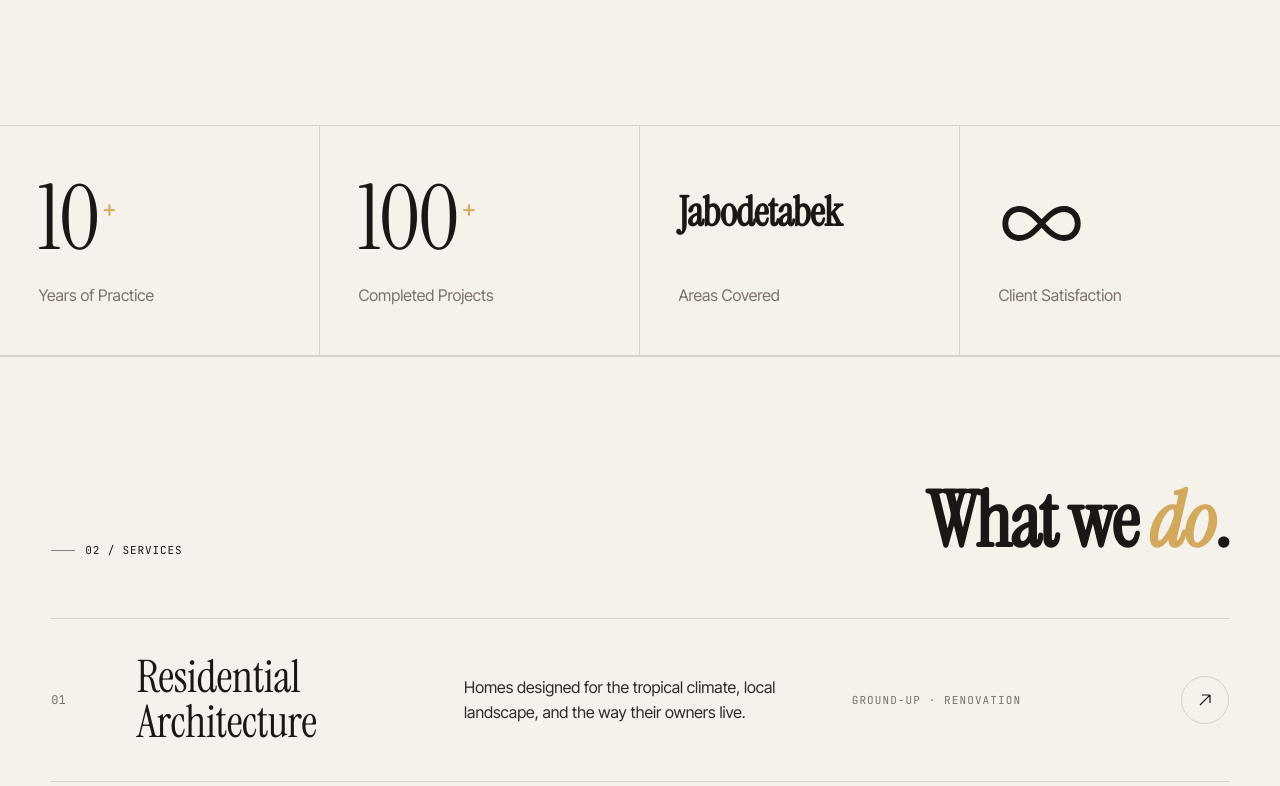
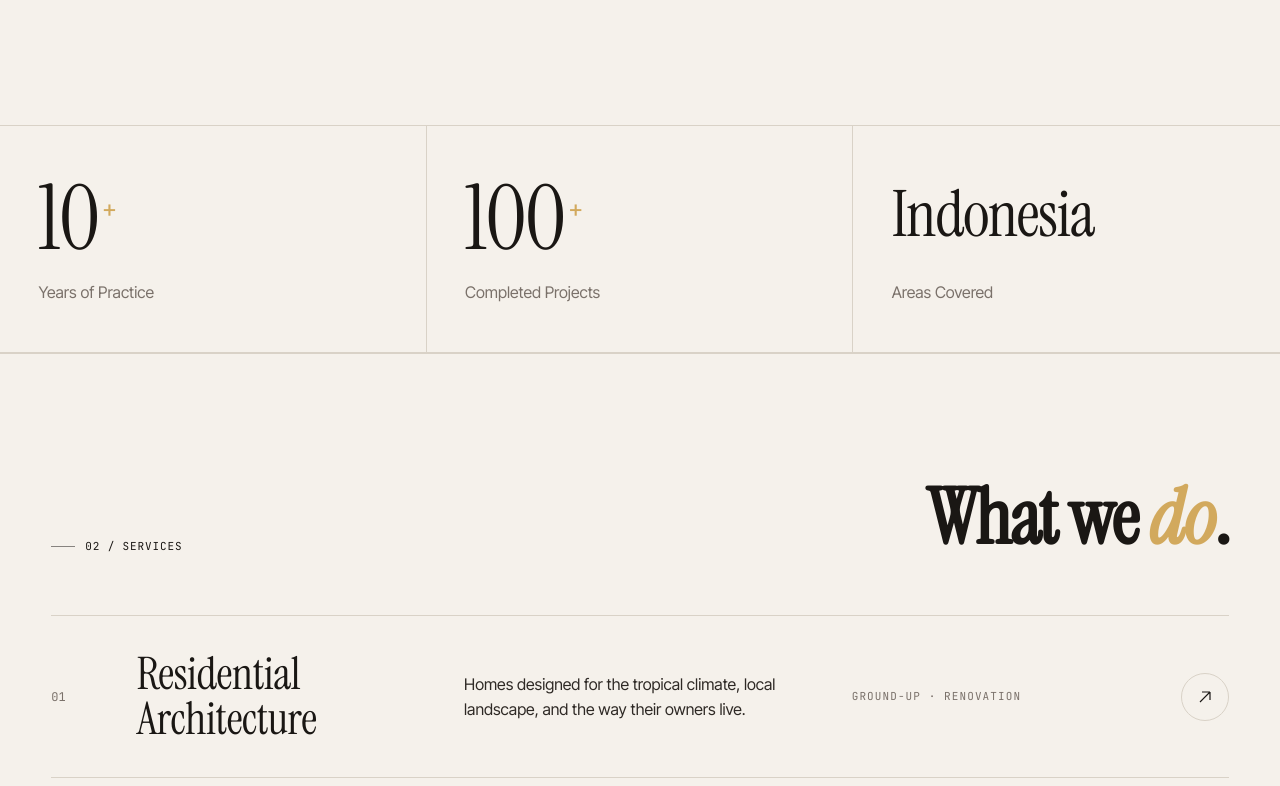
Before and after one commit to elvanrafif/RH-LANDING, a React (Vite) app: page / in a window 1280 px wide. Shown: the part 1334-2120 px from the top of the page. Built offline with nearby package versions, Linux system fonts and the light colour scheme; no server answers.

Commit message:
content(stats): update coverage metric

```diff
--- a/src/components/Stats.css
+++ b/src/components/Stats.css
@@ -1,6 +1,6 @@
 .stats {
   display: grid;
-  grid-template-columns: repeat(4, 1fr);
+  grid-template-columns: repeat(3, 1fr);
   gap: 0;
   border-block: 1px solid var(--line);
 }
@@ -20,10 +20,10 @@
   letter-spacing: -0.02em;
 }
 .stat__num--text {
-  font-size: clamp(28px, 3.2vw, 52px);
+  font-size: clamp(40px, 5vw, 80px);
   line-height: 1;
   letter-spacing: -0.02em;
-  font-weight: 700;
+  font-weight: 400;
   margin-top: auto;
   margin-bottom: auto;
 }
--- a/src/data/projects.ts
+++ b/src/data/projects.ts
@@ -9,8 +9,7 @@ export const SERVICES: Service[] = [
 export const STATS: Stat[] = [
   { num: "10", sup: "+", label: "Tahun Pengalaman", en: "Years of Practice" },
   { num: "100", sup: "+", label: "Proyek Selesai", en: "Completed Projects" },
-  { num: "Jabodetabek", label: "Wilayah Jangkauan", en: "Areas Covered" },
-  { num: "∞", label: "Kepuasan Klien", en: "Client Satisfaction" },
+  { num: "Indonesia", label: "Cakupan Wilayah", en: "Areas Covered" },
 ];
 
 export const MARQUEE_WORDS = [
```
